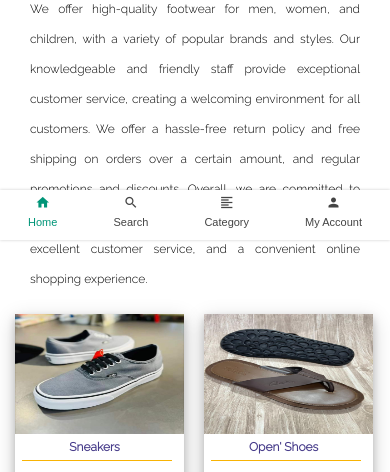
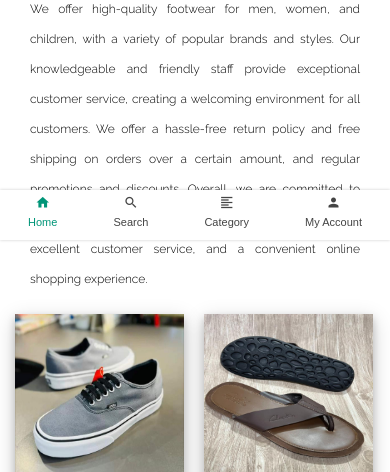
Before and after one commit to chrispius006/Fancy-Feet, a website: page index.html in a window 390 px wide. Shown: the part 604-1076 px from the top of the page. Drawn offline with Linux system fonts and the light colour scheme.

Commit message:
Add files via upload

```diff
--- a/style.css
+++ b/style.css
@@ -245,7 +245,7 @@ nav .active{
     position: absolute;
     width: 100%;
     height: 100%;
-    object-fit: cover;
+    object-fit:cover;
   }
 
   .slider .slide .info{
@@ -366,7 +366,7 @@ nav .active{
     }
     .mat img, .lab img,.im img, .gen img{
         width: 100%;
-        height: 500px;
+        height: 600px;
         padding-left: 0px;
         padding-top: 0px;
     }
@@ -781,7 +781,7 @@ label #cancel{
     }
     .mat img, .lab img,.im img, .gen img{
         width: 100%;
-        height: 120px;
+        height: 180px;
     }
     .m p{
         padding-top: -100px;
```
